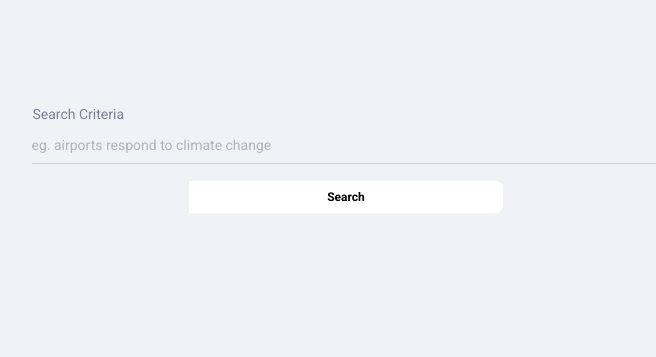
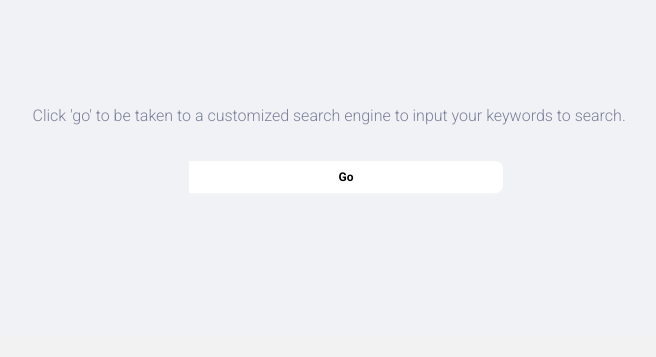
Before and after one commit to app-generator/flask-material-kit, a Flask app: page /search-home.html in a window 1280 px wide; the page is wider, and only the part inside the window is pictured. Shown: the part 641-998 px from the top of that part, without its empty margins (294-950 px from the left). After the commit the page ends 834 px from the top of that part, so only its background shows below. Run offline with Flask 2, Linux system fonts and the light colour scheme; the visitor is signed in with stand-in values (Sample User, id 1); some libraries are stand-ins or nearby versions.

Commit message:
update search-home.html
change text a bit for temporary google search

```diff
--- a/apps/templates/home/search-home.html
+++ b/apps/templates/home/search-home.html
@@ -19,7 +19,7 @@
           <div class="text-center">
             <h1 class="text-white">Extended Search Function</h1>
           <!--  <p class="text-white">Input a few keywords below to populate resources from the internal database and Google. </p> -->
-            <p class="text-white">Click 'Search' below to be taken to a customized search engine for optimized results. Input the keywords there to view top results.</p>
+            <p class="text-white">Click 'GO' below to be taken to a customized search engine for optimized results. Input the keywords there to view top results.</p>
           </div>
         </div>
       </div>
@@ -30,9 +30,10 @@
       <div class="row justify-space-between py-2">
         <div class="col-lg-7 mx-auto">
           <div class="input-group input-group-static mb-4">
-            <label>Search Criteria</label>
-            <input class="form-control" placeholder="eg. airports respond to climate change" type="text" >
-            <a href="https://cse.google.com/cse?cx=13b46c106c4834523#gsc.tab=0" target="_blank" class="btn btn-white btn-sm w-50 mx-auto mt-3">Search</a>
+          <!--  <label>Search Criteria</label>
+            <input class="form-control" placeholder="eg. airports respond to climate change" type="text" > -->
+            <p>Click 'go' to be taken to a customized search engine to input your keywords to search.</p>
+            <a href="https://cse.google.com/cse?cx=13b46c106c4834523#gsc.tab=0" target="_blank" class="btn btn-white btn-sm w-50 mx-auto mt-3">Go</a>
           </div>
         </div>
       </div>
```
